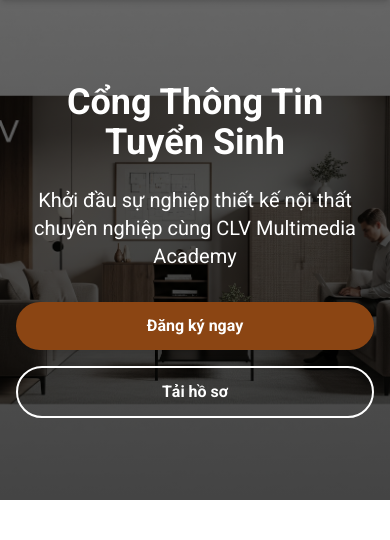
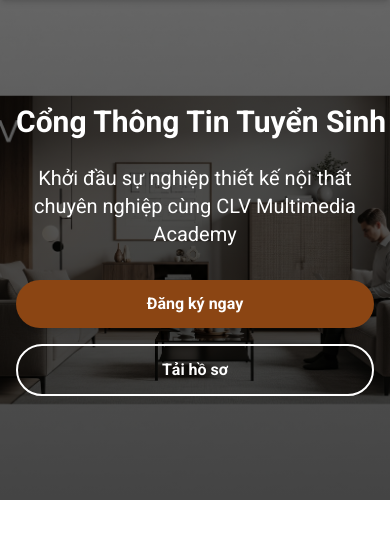
Before and after one commit to clvmultimedia/website-HTML, a Flask app: page / in a window 390 px wide. Shown: the part 74-614 px from the top of the page. Run offline with Flask 3, Linux system fonts and the light colour scheme; some libraries are stand-ins or nearby versions.

Commit message:
Cập nhật nội dung mới

```diff
--- a/templates/web clv.html
+++ b/templates/web clv.html
@@ -123,7 +123,7 @@
     <!-- Hero Section -->
     <section class="hero-section h-[500px] flex items-center justify-center text-white">
         <div class="container mx-auto px-4 text-center">
-            <h1 class="text-4xl md:text-5xl font-bold mb-6">Cổng Thông Tin Tuyển Sinh</h1>
+            <h1 class="text-3xl sm:text-3xl md:text-5xl font-bold mb-6 whitespace-nowrap">Cổng Thông Tin Tuyển Sinh</h1>
             <p class="text-xl md:text-2xl mb-8 max-w-2xl mx-auto">Khởi đầu sự nghiệp thiết kế nội thất chuyên nghiệp cùng CLV Multimedia Academy</p>
             <div class="flex flex-col md:flex-row justify-center space-y-4 md:space-y-0 md:space-x-6">
                 <a href="#admission" class="bg-[#8B4513] hover:bg-[#A0522D] text-white font-bold py-3 px-8 rounded-full transition duration-300 shadow-lg">Đăng ký ngay</a>
```
